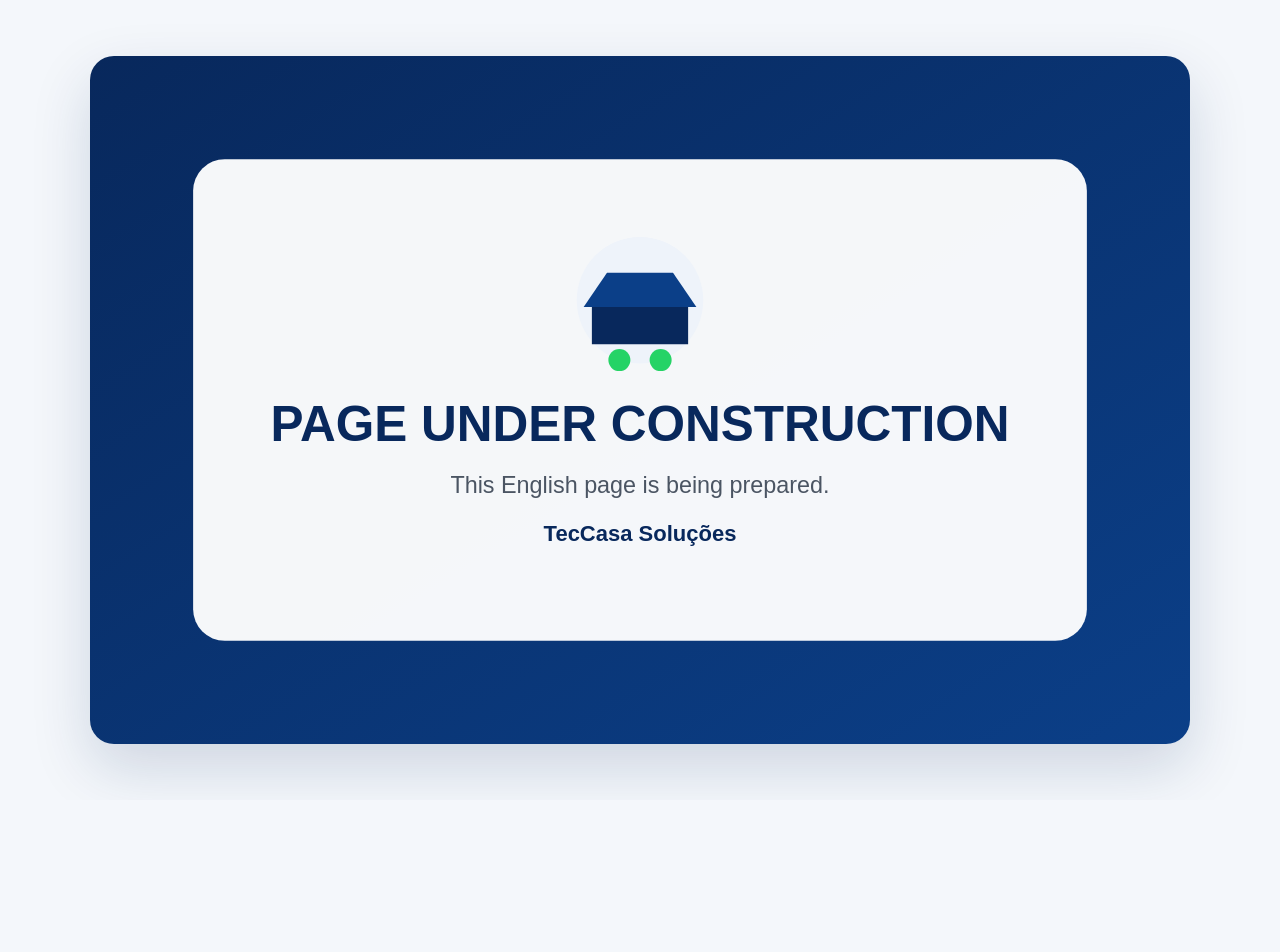
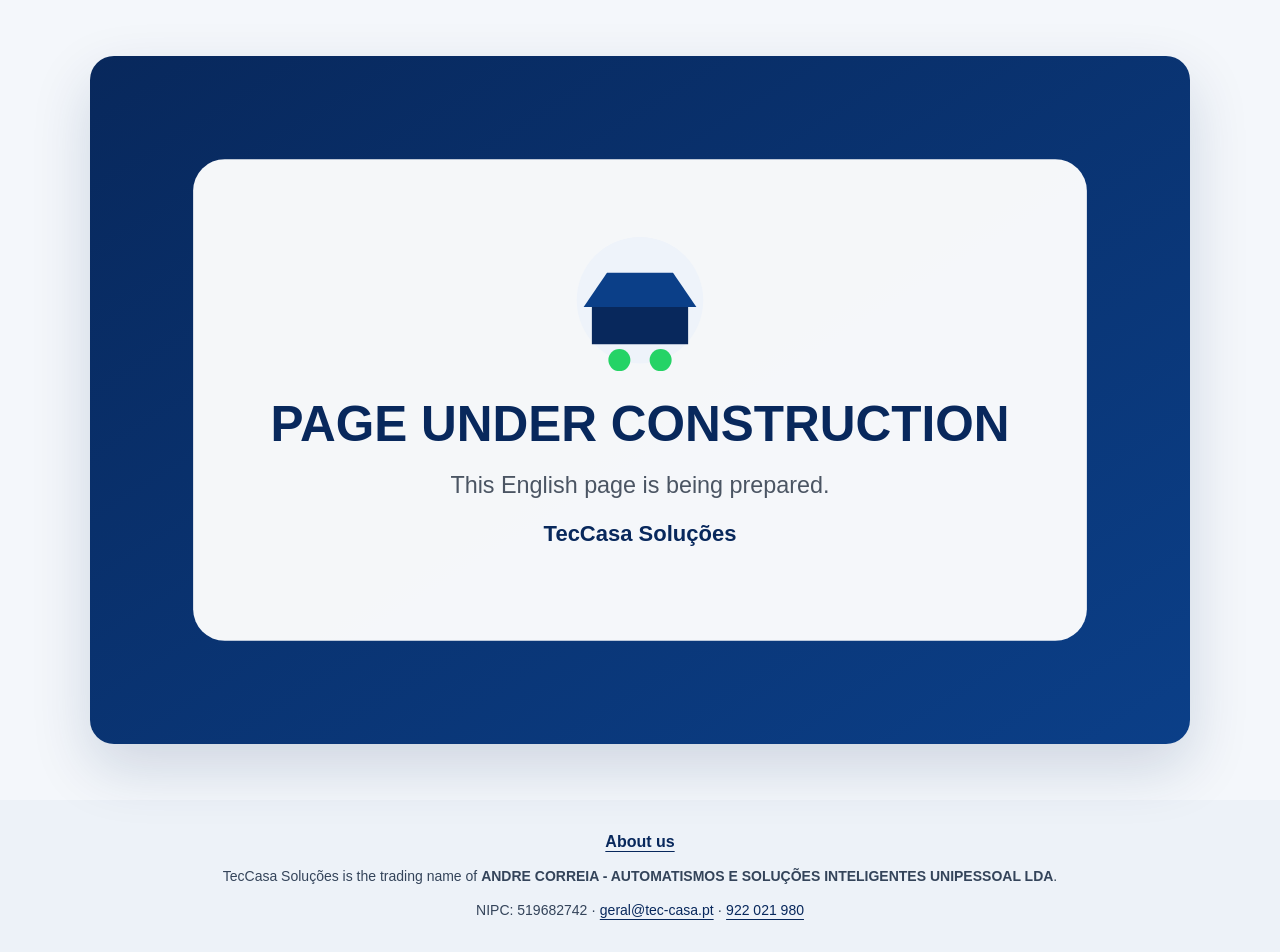
Before and after one commit to andrecorreiaauto-bit/teccasa-site, a Next.js app: page /en/about in a window 1280 px wide. Shown: the top 952 px of the page. Before the commit the page ends 800 px from the top, so only its background shows below. Built offline with nearby package versions, Linux system fonts and the light colour scheme.

Commit message:
Add TecCasa company identity: pages/_app.js

```diff
--- a/pages/_app.js
+++ b/pages/_app.js
@@ -1,9 +1,15 @@
 import Head from "next/head";
+import { useRouter } from "next/router";
+import CompanyIdentity from "../components/CompanyIdentity";
+import { organization } from "../lib/company";
 
 export default function App({ Component, pageProps }) {
+  const { pathname } = useRouter();
+  const english = pathname === "/en" || pathname.startsWith("/en/");
   return (
     <>
       <Head>
+        <script key="company-organization" type="application/ld+json" dangerouslySetInnerHTML={{ __html: JSON.stringify(organization).replace(/</g, "\\u003c") }} />
 
         <title>
         TecCasa Soluções | Portões Automáticos, Domótica e Vigilância
@@ -36,6 +42,7 @@ export default function App({ Component, pageProps }) {
       </Head>
 
       <Component {...pageProps} />
+      <CompanyIdentity english={english} />
     </>
   );
 }
```
